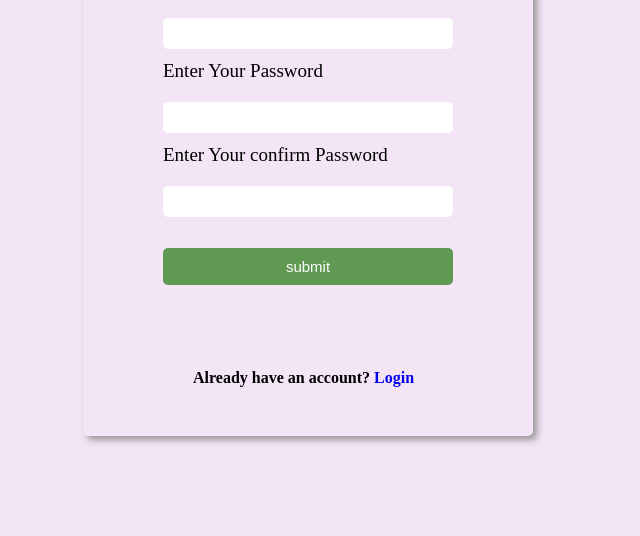
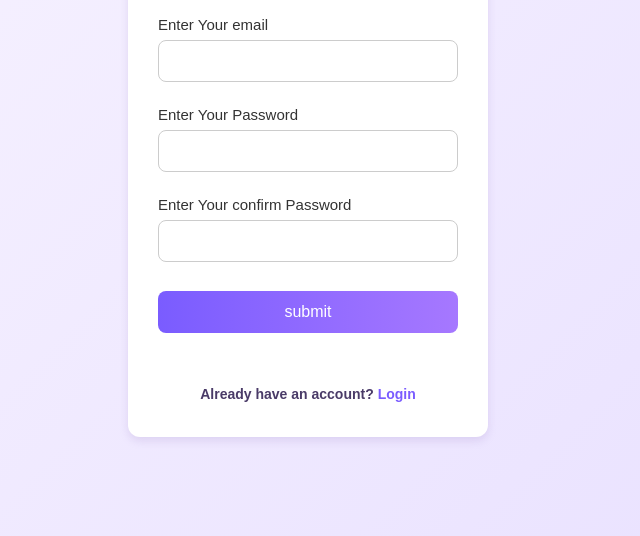
Before and after one commit to kamalikaarunbalaji/fashion-trends-ecommercesite, a plain HTML site: page registration.html in a window 1280 px wide. Shown: the part 264-800 px from the top of the page, without its empty margins (332-972 px from the left). Drawn offline with Linux system fonts and the light colour scheme.

Commit message:
added website files

```diff
--- a/css/login.css
+++ b/css/login.css
@@ -1,70 +1,94 @@
+* {
+    margin: 0;
+    padding: 0;
+    box-sizing: border-box;
+    text-decoration: none;
+    font-family: "Poppins", sans-serif;
+}
+
+
 body {
     display: flex;
     justify-content: center;
-    padding: 50px;
-    background-color: #f4e8ff;
+    align-items: center;
+    min-height: 100vh;
+    background: linear-gradient(135deg, #f9f5ff, #e8e0ff);
 }
 
+
 section {
-    margin: 60px;
-    width: 300px;
-    height: 450px;
-    display: grid;
-    justify-content: center;
-    padding:20px;
-    box-shadow: 3px 4px 3px rgb(165, 125, 163);
+    width: 340px;
+    padding: 30px 25px;
+    background: #ffffff;
+    border-radius: 10px;
+    box-shadow: 0 4px 8px rgba(150, 120, 190, 0.2);
+    display: flex;
+    flex-direction: column;
+    align-items: center;
 }
 
-a {
-    text-decoration: none;
+
+section h1 {
+    font-size: 28px;
+    color: #5d3fd3;
+    margin-bottom: 20px;
 }
 
+
 .form-group {
-    margin-top: 12px;
-    font-size: 15px;
-    position: relative;
+    width: 100%;
+    margin-bottom: 18px;
+    text-align: left;
 }
 
+
+.form-group label {
+    font-size: 15px;
+    color: #333;
+}
+
+
 .form-group input {
-    width: 250px;
-    margin-top: 16px;
-    border-radius: 5px;
-    padding: 10px 20px;
-    position: relative;
-    border: none;
+    width: 100%;
+    padding: 12px 14px;
+    margin-top: 6px;
+    border: 1px solid #ccc;
+    border-radius: 8px;
+    font-size: 14px;
 }
 
 .error-msg {
-    color: red;
-    font-size: 15px;
+    color: #d22;
+    font-size: 13px;
+    margin-top: 4px;
     display: block;
-    margin-top: 5px;
 }
 
+
 .form-group button {
-    width: 290px;
-    margin-top: 20px;
-    border-radius: 5px;
+    width: 100%;
     padding: 10px;
+    margin-top: 5px;
     border: none;
-    background-color: rgba(80, 146, 66, 0.905);
+    background: linear-gradient(90deg, #7a5cff, #a678ff);
     color: white;
+    font-size: 16px;
+    border-radius: 6px;
+    cursor: pointer;
 }
 
-.form-group button a {
-    text-decoration: none;
-    color: black;
+.form-group button:hover {
+    background: linear-gradient(90deg, #6a4df7, #8c63ff);
 }
 
-.form-group .bgclr {
-    background-color: rgb(114, 114, 174);
+
+h4 {
+    margin-top: 15px;
+    font-size: 14px;
+    text-align: center;
+    color: #4a3b68;
 }
 
-.form-group label {
-    font-weight: 150px;
-    font-size: 19px;
+h4 a {
+    color: #7a5cff;
 }
-
-.option {
-    text-align: center;
-}
--- a/css/registration.css
+++ b/css/registration.css
@@ -1,59 +1,94 @@
-*{
-    margin:0px;
-    padding:0px;
+* {
+    margin: 0;
+    padding: 0;
     box-sizing: border-box;
+    text-decoration: none;
+    font-family: "Poppins", sans-serif;
 }
+
 
 body {
     display: flex;
     justify-content: center;
-    padding: 80px;
+    align-items: center;
+    min-height: 100vh;
+    background: linear-gradient(135deg, #f9f5ff, #e8e0ff);
 }
 
+
 section {
-
-    height: 620px;
-    display: grid;
-    justify-content: center;
-    padding: 10px 80px ;
-    box-shadow: 4px 4px 7px rgb(152, 149, 149);
-    border-radius: 5px;
+    width: 360px;
+    padding: 35px 30px;
+    background: #ffffff;
+    border-radius: 12px;
+    box-shadow: 0 4px 8px rgba(150, 120, 190, 0.2);
+    display: flex;
+    flex-direction: column;
+    align-items: center;
 }
 
-.form-group {
-    /* margin-top: 30px; */
-    height: 45px;
-    position: relative;
+
+section h1 {
+    font-size: 30px;
+    color: #5d3fd3;
+    margin-bottom: 25px;
 }
 
-.form-group span {
-   color: rgba(183, 36, 36, 0.887);
+
+.form-group {
+    width: 100%;
+    margin-bottom: 20px;
+    text-align: left;
 }
+
+
+.form-group label {
+    font-size: 15px;
+     color: #333;
+}
+
 
 .form-group input {
     width: 100%;
-    margin-top: 20px;
-    border-radius: 5px;
-    padding: 8px 12px;
-    border: none;
+    padding: 12px 14px;
+    margin-top: 6px;
+    border: 1px solid #ccc;
+    border-radius: 8px;
+    font-size: 14px;
 }
 
-.form-group label {
-    font-weight: 150px;
-    font-size: 19px;
+.error-msg {
+    color: #e53935;
+    font-size: 13px;
+    margin-top: 4px;
+    display: block;
 }
 
+
 .form-group button {
-    width: 290px;
-    margin-top: 20px;
-    border-radius: 5px;
-    padding: 10px;
-    background-color: rgba(80, 146, 66, 0.905);
+    width: 100%;
+    padding: 12px;
+    margin-top: 5px;
     border: none;
+    background: linear-gradient(90deg, #7a5cff, #a678ff);
     color: white;
-    font-size: 15px;
-    font-weight: 150px;
+    font-size: 16px;
+    border-radius: 8px;
+    cursor: pointer;
 }
-h4{
-    margin-left: 30px;
+
+.form-group button:hover {
+    background: linear-gradient(90deg, #6a4df7, #8c63ff);
 }
+
+
+h4 {
+    margin-top: 15px;
+    font-size: 14px;
+    text-align: center;
+    color: #4a3b68;
+}
+
+h4 a {
+    color: #7a5cff;
+}
--- a/registration.html
+++ b/registration.html
@@ -9,7 +9,7 @@
     <link href="https://cdnjs.cloudflare.com/ajax/libs/font-awesome/6.0.0-beta3/css/all.min.css" rel="stylesheet">
 </head>
 
-<body style="background-color: #f3e5f5;">
+<body>
 
     <section>
         <div style="text-align: center;">
@@ -44,7 +44,7 @@
         </div><br>
 
         <div>
-            <h4>Already have an account? <span><a href="index.html" style="text-decoration: none;">Login</a></span></h4>
+            <h4>Already have an account? <span><a href="index.html">Login</a></span></h4>
         </div>
 
     </section>
```
Also changed, not shown: index.html (+2 -2 lines).
